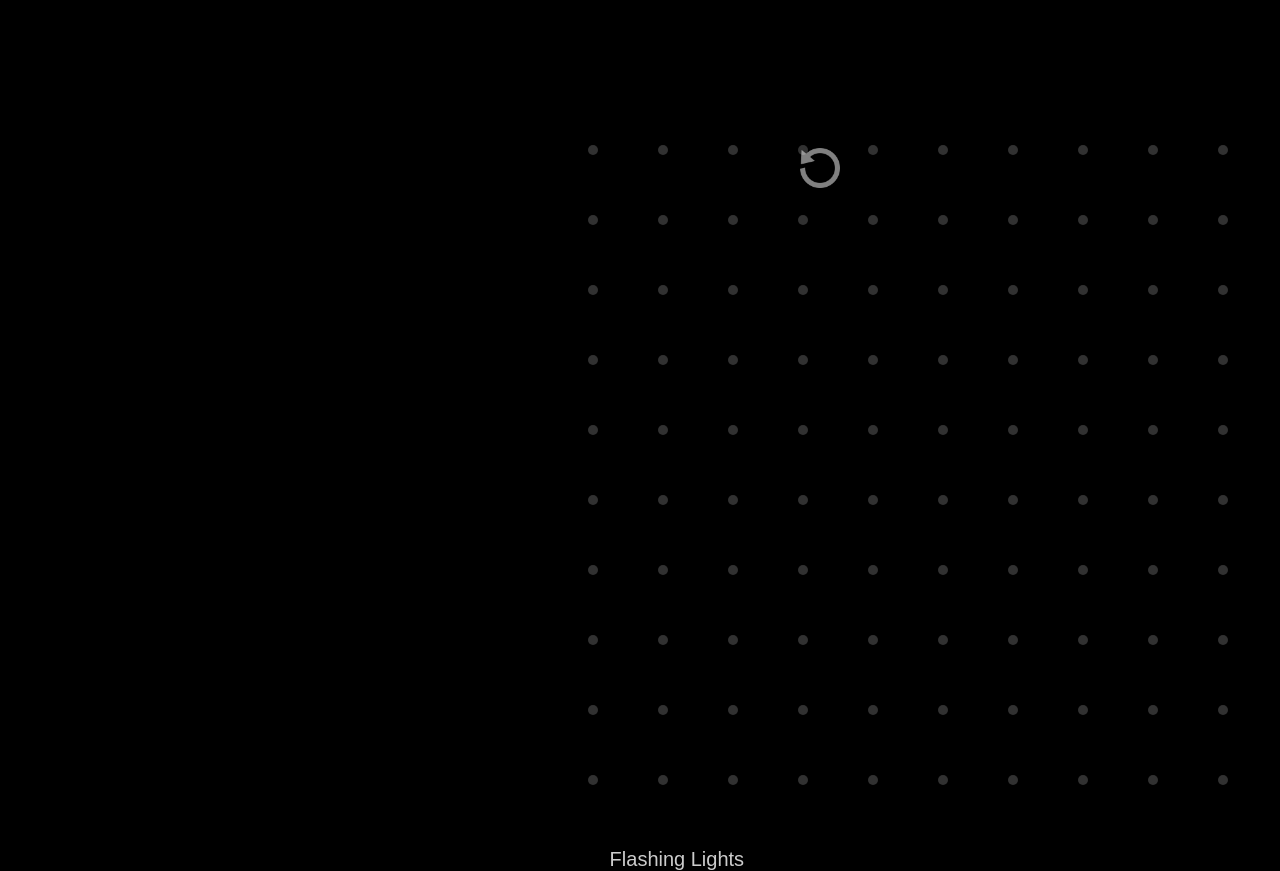
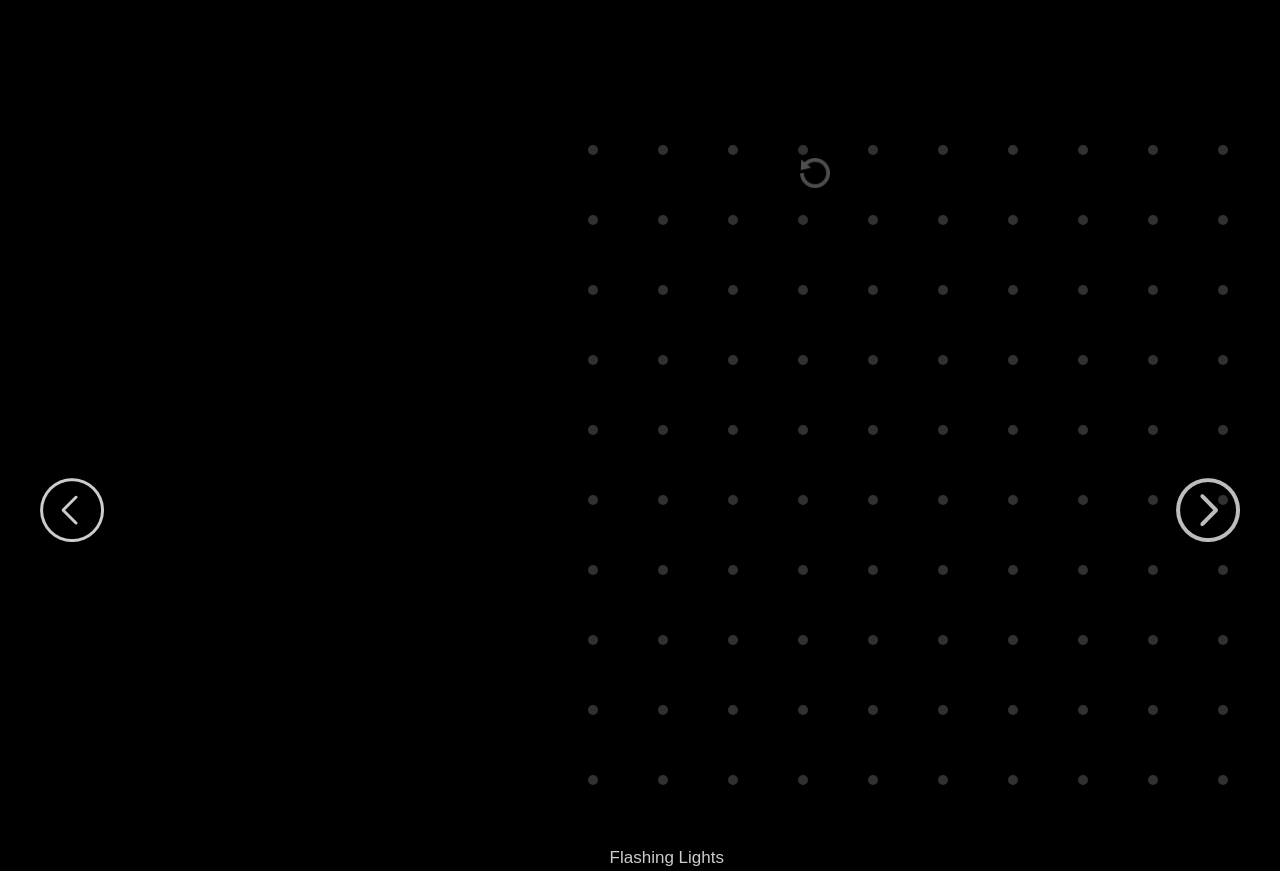
Before and after one commit to ramyani-ghosh/animation_experiments, a plain HTML site: page blinking_dots.html in a window 1280 px wide. Drawn offline with Linux system fonts and the light colour scheme.

Commit message:
Switching between pages

```diff
--- a/blinking_dots.html
+++ b/blinking_dots.html
@@ -7,16 +7,23 @@
         </title>
 
         <style>
-            body{
-                background-color: black;
-            }
+
+
             @keyframes example {
                     0%{opacity:20; height : 6px; width : 6px;}
                     50% {opacity: 100%; height : 20px; width : 20px;}
                     100% {opacity:20%;height : 6px; width : 6px;}
             }
+            @keyframes page_entry{
+                0% {opacity: 0;}
+                100%{opacity:100;}
+            }
+            body{
+                background-color: black;
+                animation-name: page_entry;
+                animation-duration: 2s;
+            }
             #container{
-
                 position: fixed;
                 background-color: rgba(255,255,255,0.3);
                 width:700px;
@@ -49,7 +56,7 @@
             }
             #caption{
                 color: rgba(255,255,255,0.8);
-                font-size: 20px;
+                font-size: 17px;
                 position: absolute;
                 margin-top: 840px;
                 margin-left: 47%;
@@ -57,13 +64,27 @@
                 font-family: Arial, sans-serif;
             }
             #resetButton{
-                width:40px;
-                height:40px;
+                width:30px;
+                height:30px;
                 position: absolute;
-                right:440px;
-                margin-top: 140px;
-                opacity:50%;
+                right:450px;
+                margin-top: 150px;
+                opacity:30%;
                 cursor: pointer;
+            }
+            #leftArrow{
+                cursor: pointer;
+                position: absolute;
+                margin-top:470px;
+                left:40px;
+                opacity: 80%;
+            }
+            #rightArrow{
+                cursor: pointer;
+                position: absolute;
+                margin-top:470px;
+                right:40px;
+                opacity: 80%;
             }
         </style>
 
@@ -71,10 +92,13 @@
 
 
     <body>
+        <img id= "leftArrow" src="images/left_arrow.png" alt= "Previous design">
         <div id = "container">
             <!-- <div class="unit"> </div> -->
         </div>
-        <img id= "resetButton" src="restart.png" alt= "reset">
+        <img id= "resetButton" src="images/restart.png" alt= "Reset pattern">
+        <img id= "rightArrow" src="images/right_arrow.png" alt= "Next design">
+
         <p  id="caption">Flashing Lights</p>
     </body>
 
@@ -89,6 +113,17 @@
                 units[i].style.animationName = "none";
 
             }
+        }
+
+        var right_arrow = document.getElementById("rightArrow");
+        var left_arrow = document.getElementById("leftArrow");
+        right_arrow.onclick  =  function(){
+            var url = "index.html";
+            location.href = url;
+        }
+        left_arrow.onclick  =  function(){
+            var url = "index.html";
+            location.href = url;
         }
 
         function makediv()
```
Also changed, not shown: index.html (+39 -8 lines), images/left_arrow.png (added), images/restart.png (renamed from restart.png), images/right_arrow.png (added), 2 other files.
